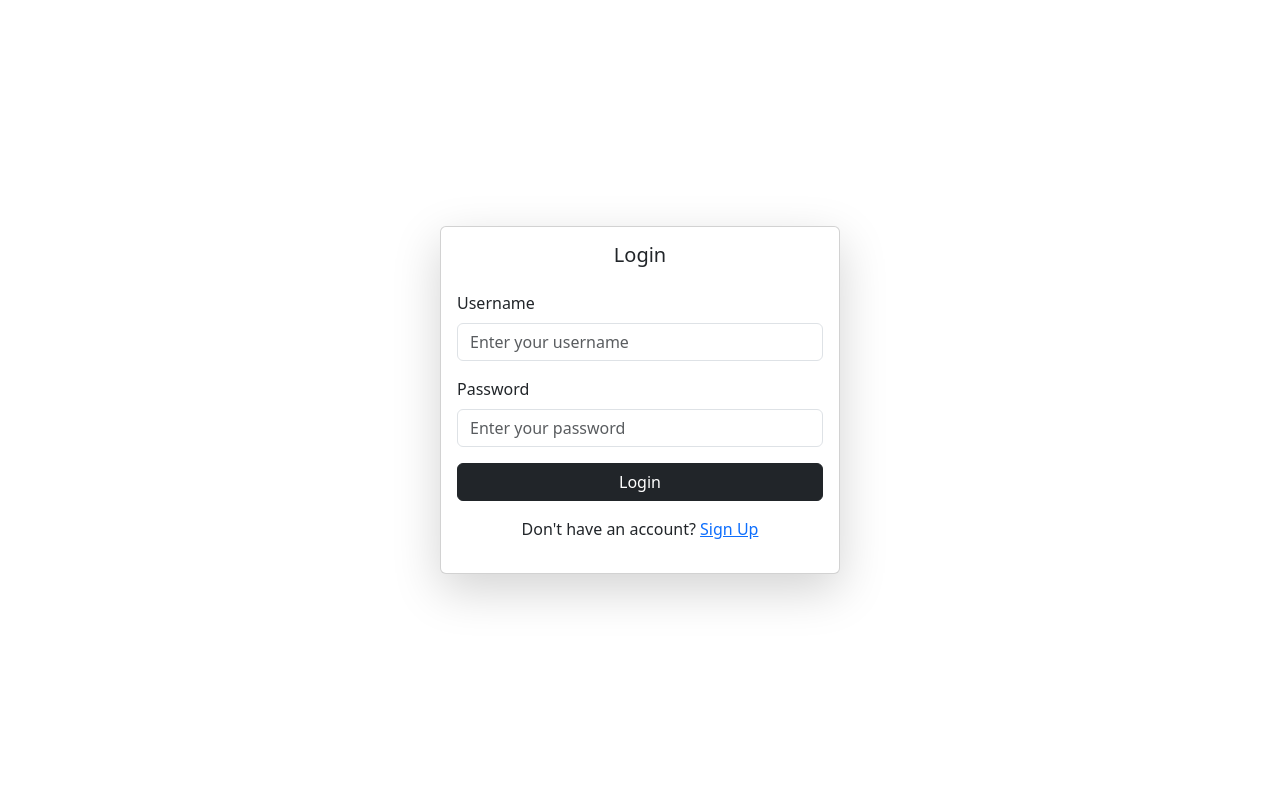
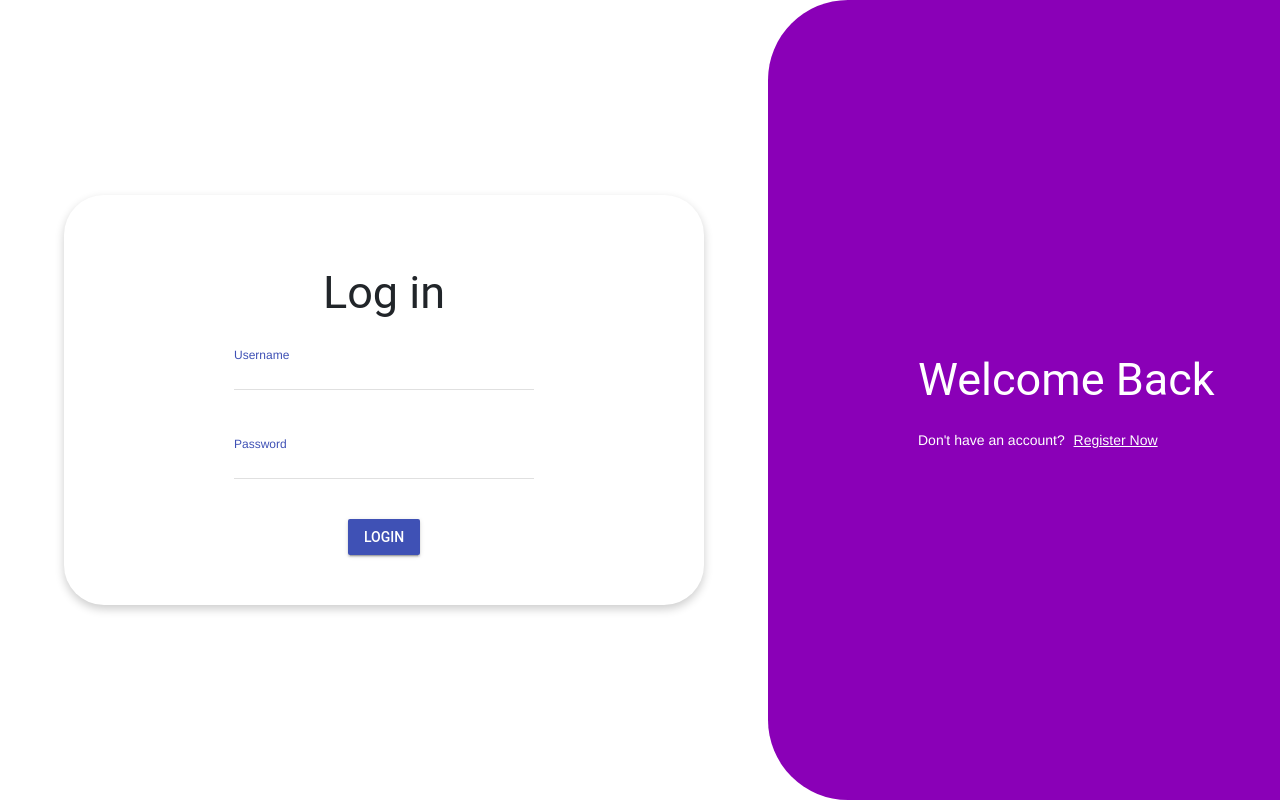
Before and after one commit to MuthannaKhogali/Honours, a Vue app: page /login in a window 1280 px wide. Built offline with nearby package versions, Linux system fonts and the light colour scheme.

Commit message:
Updated how Log In looks completely BIG COMMIT

```diff
--- a/src/main.js
+++ b/src/main.js
@@ -8,8 +8,8 @@ import 'bootstrap/dist/js/bootstrap.bundle.min.js';
 import 'bootstrap-icons/font/bootstrap-icons.css';
 
 // Import MDL to Vue
-// import 'material-design-lite/material.min.css';
-// import 'material-design-lite/material.min.js';
+import 'material-design-lite/material.min.css';
+import 'material-design-lite/material.min.js';
 
 const app = createApp(App);
 app.use(router);
--- a/src/views/login.vue
+++ b/src/views/login.vue
@@ -1,68 +1,38 @@
 <template>
-  <div class="container d-flex justify-content-center align-items-center vh-100">
-    <div class="card shadow-lg" style="width: 100%; max-width: 400px;">
-      <div class="card-body">
-        <h5 class="card-title text-center mb-4">{{ isRegistering ? 'Register' : 'Login' }}</h5>
-
-        <!-- Login / Register Form -->
-        <form @submit.prevent="isRegistering ? handleRegister() : handleLogin()">
-          <div class="mb-3">
-            <label for="username" class="form-label">Username</label>
-            <input
-              v-model="username"
-              type="text"
-              class="form-control"
-              id="username"
-              placeholder="Enter your username"
-              required
-            />
+  <div class="no-scroll">
+    <div class="purple-box">
+      <h2 class="purple-text">{{ isRegistering ? 'Welcome Aboard' : 'Welcome Back' }}</h2>
+      <p class="purple-text">
+        {{ isRegistering ? "Already have an account?" : "Don't have an account?" }}
+        <a href="#" @click.prevent="toggleMode" class="text-link">{{ isRegistering ? 'Login Now' : 'Register Now' }}</a>
+      </p>
+    </div>
+    <div class="form-box">
+      <h2>{{ isRegistering ? 'Register' : 'Log in' }}</h2>
+      <form @submit.prevent="isRegistering ? handleRegister() : handleLogin()">
+        <div class="input-group centered-group">
+          <div class="mdl-textfield mdl-js-textfield mdl-textfield--floating-label is-dirty">
+            <input class="mdl-textfield__input" type="text" v-model="username" required />
+            <label class="mdl-textfield__label">Username</label>
           </div>
-
-          <div class="mb-3">
-            <label for="password" class="form-label">Password</label>
-            <input
-              v-model="password"
-              type="password"
-              class="form-control"
-              id="password"
-              placeholder="Enter your password"
-              required
-            />
+        </div>
+        <div class="input-group centered-group">
+          <div class="mdl-textfield mdl-js-textfield mdl-textfield--floating-label is-dirty">
+            <input class="mdl-textfield__input" type="password" v-model="password" required />
+            <label class="mdl-textfield__label">Password</label>
           </div>
-
-          <!-- Confirm Password (Only for Register) -->
-          <div v-if="isRegistering" class="mb-3">
-            <label for="confirmPassword" class="form-label">Confirm Password</label>
-            <input
-              v-model="confirmPassword"
-              type="password"
-              class="form-control"
-              id="confirmPassword"
-              placeholder="Confirm your password"
-              required
-            />
+        </div>
+        <div v-if="isRegistering" class="input-group centered-group">
+          <div class="mdl-textfield mdl-js-textfield mdl-textfield--floating-label is-dirty">
+            <input class="mdl-textfield__input" type="password" v-model="confirmPassword" required />
+            <label class="mdl-textfield__label">Confirm Password</label>
           </div>
-
-          <!-- Error Message -->
-          <p v-if="errorMessage" class="text-danger">{{ errorMessage }}</p>
-
-          <div class="d-grid gap-2">
-            <button type="submit" class="btn btn-dark">
-              {{ isRegistering ? 'Register' : 'Login' }}
-            </button>
-          </div>
-        </form>
-
-        <!-- Toggle Login/Register -->
-        <div class="mt-3 text-center">
-          <p v-if="!isRegistering">
-            Don't have an account? <a href="#" @click.prevent="isRegistering = true">Sign Up</a>
-          </p>
-          <p v-if="isRegistering">
-            Already have an account? <a href="#" @click.prevent="isRegistering = false">Login</a>
-          </p>
         </div>
-      </div>
+        <p v-if="errorMessage" class="text-danger">{{ errorMessage }}</p>
+        <button type="submit" class="mdl-button mdl-js-button mdl-button--raised mdl-button--colored">
+          {{ isRegistering ? 'Register' : 'Login' }}
+        </button>
+      </form>
     </div>
   </div>
 </template>
@@ -81,34 +51,34 @@ export default {
     };
   },
   methods: {
+    toggleMode() {
+      this.isRegistering = !this.isRegistering;
+      this.errorMessage = '';
+    },
     async handleLogin() {
       try {
         const response = await axios.post('http://localhost:3000/login', {
           username: this.username,
           password: this.password
         });
-
-        localStorage.setItem('userID', response.data.userID);  // Store token
-        alert('Login successful');
+        localStorage.setItem('userID', response.data.userID);
+        this.errorMessage = 'LOG IN SUCCESSFUL';
       } catch (error) {
         this.errorMessage = error.response?.data?.error || 'Login failed.';
       }
     },
-
     async handleRegister() {
       if (this.password !== this.confirmPassword) {
         this.errorMessage = 'Passwords do not match!';
         return;
       }
-
       try {
-        const response = await axios.post('http://localhost:3000/register', {
+        await axios.post('http://localhost:3000/register', {
           username: this.username,
           password: this.password
         });
-
-        this.isRegistering = false; // Switch back to login
-        this.errorMessage = ''; // Clear error message
+        this.isRegistering = false;
+        this.errorMessage = '';
       } catch (error) {
         this.errorMessage = error.response?.data?.error || 'Registration failed.';
       }
@@ -118,4 +88,69 @@ export default {
 </script>
 
 <style scoped>
+html, body {
+  overflow: hidden;
+  margin: 0;
+  padding: 0;
+  width: 100vw;
+  height: 100vh;
+}
+.no-scroll {
+  position: fixed;
+  width: 100vw;
+  height: 100vh;
+  overflow: hidden;
+  display: flex;
+  align-items: center;
+  justify-content: space-between;
+}
+.purple-box {
+  width: 55vw;
+  height: 100vh;
+  background: rgb(138, 0, 183);
+  border-radius: 80px 0 0 80px;
+  color: white;
+  display: flex;
+  flex-direction: column;
+  align-items: flex-start;
+  justify-content: center;
+  text-align: left;
+  right: -15vw;
+  position: absolute;
+  padding-left: 50px;
+}
+.purple-text {
+  margin-left: 100px;
+}
+.form-box {
+  width: 50vw;
+  background: white;
+  padding: 50px;
+  border-radius: 40px 40px 40px 40px;
+  box-shadow: 0px 4px 10px rgba(0, 0, 0, 0.2);
+  text-align: center;
+  margin-left: 5vw;
+}
+.input-group {
+  margin-bottom: 20px;
+  display: flex;
+  justify-content: center;
+}
+.centered-group {
+  display: flex;
+  justify-content: center;
+  align-items: center;
+  flex-direction: column;
+  width: 100%;
+}
+.text-link {
+  color: white;
+  text-decoration: underline;
+  cursor: pointer;
+  margin-left: 5px;
+}
+.text-danger {
+  color: red;
+  margin-top: 10px;
+}
 </style>
```
